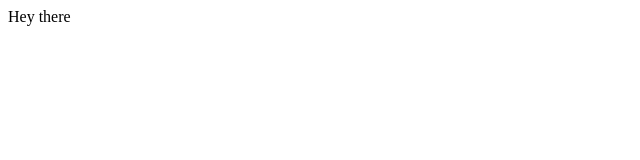
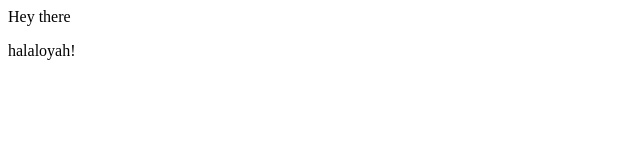
Before and after one commit to Muhammed-Abdo/demo-repo, a plain HTML site: page index.html in a window 1280 px wide. Shown: the full height of the page, 0-640 px from the left. Drawn offline with Linux system fonts and the light colour scheme.

Commit message:
halaloyed

```diff
--- a/index.html
+++ b/index.html
@@ -1 +1,2 @@
 <div>Hey there</div>
+<p>halaloyah!</p>
```
